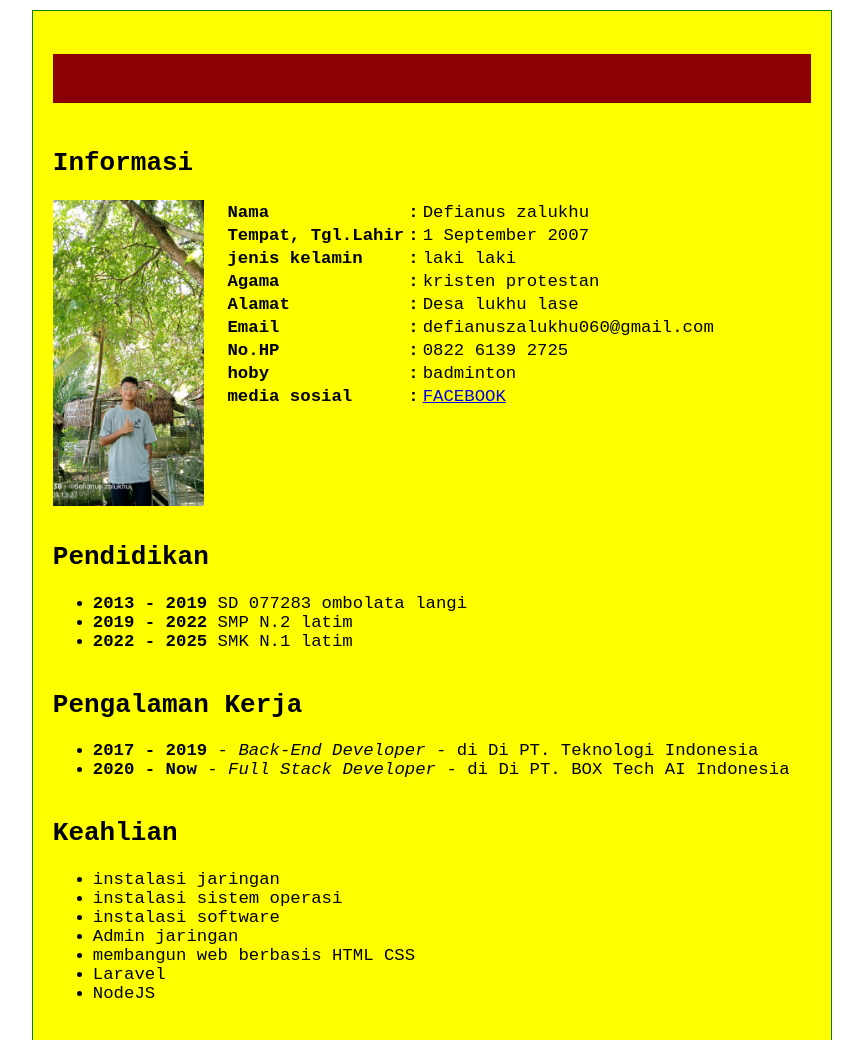
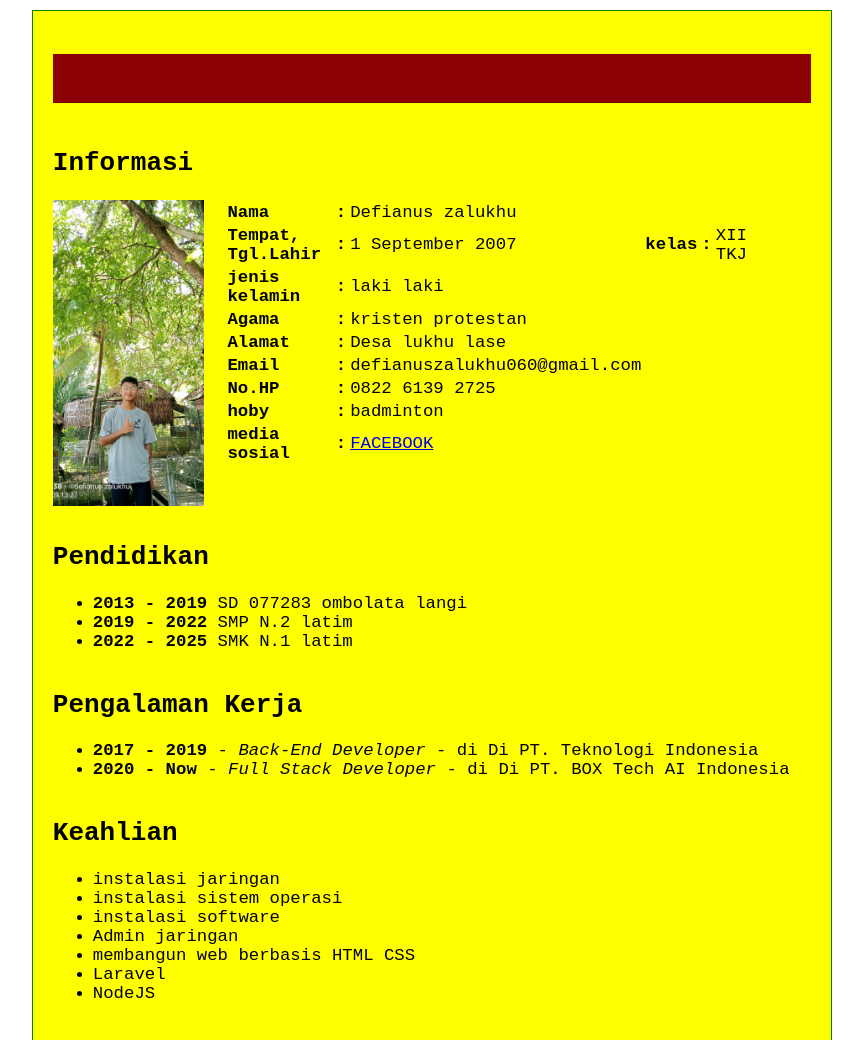
Before and after one commit to defi99827/defi99827, a plain HTML site: page index.html in a window 1280 px wide. Shown: the top 1040 px of the page, without its empty margins (208-1071 px from the left). Drawn offline with Linux system fonts and the light colour scheme.

Commit message:
Update index.html

```diff
--- a/index.html
+++ b/index.html
@@ -32,6 +32,11 @@
 						<th>Tempat, Tgl.Lahir</th>
 						<th>:</th>
 						<td>1 September 2007</td>
+						<rt>
+							<th>kelas</th>
+							<th>:</th>
+							<td>XII TKJ</td>
+						</tr>
 					<tr>
 					<th>jenis kelamin</th>
 				        <th>:</th>
```
